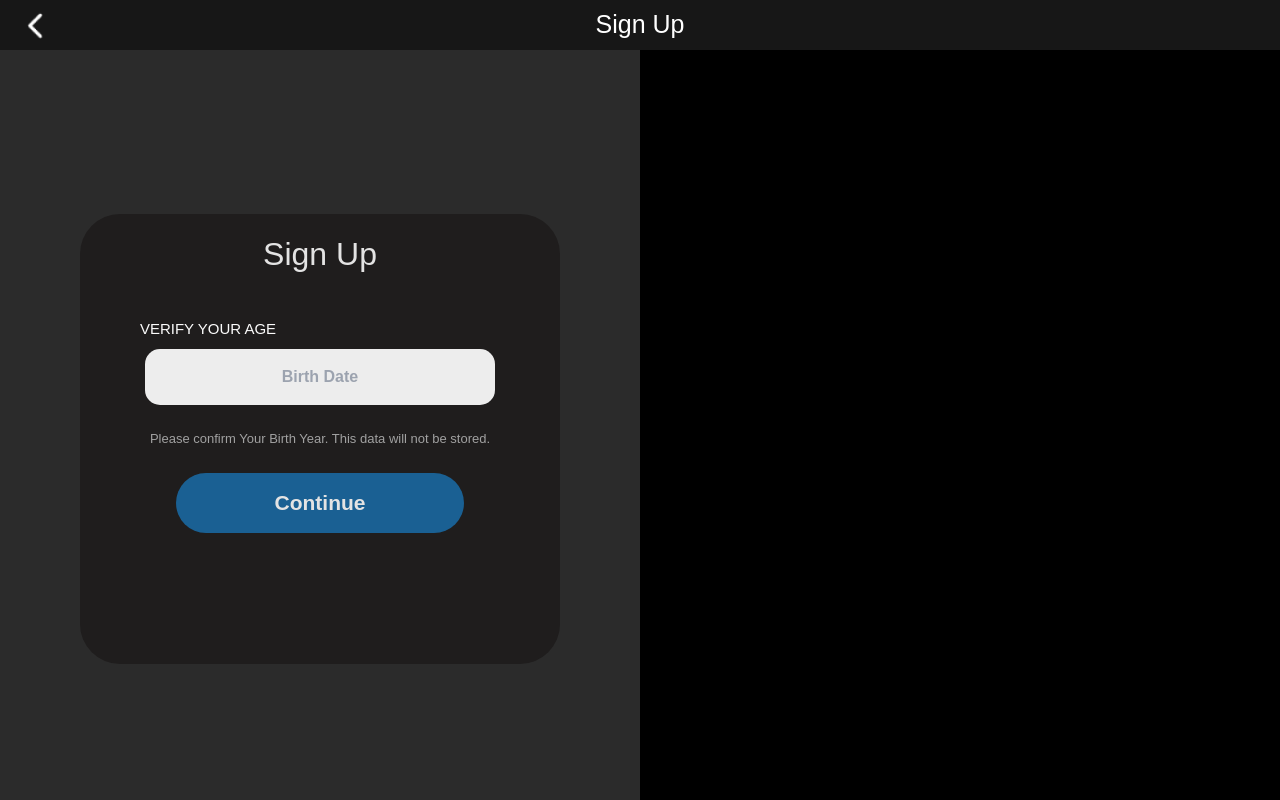
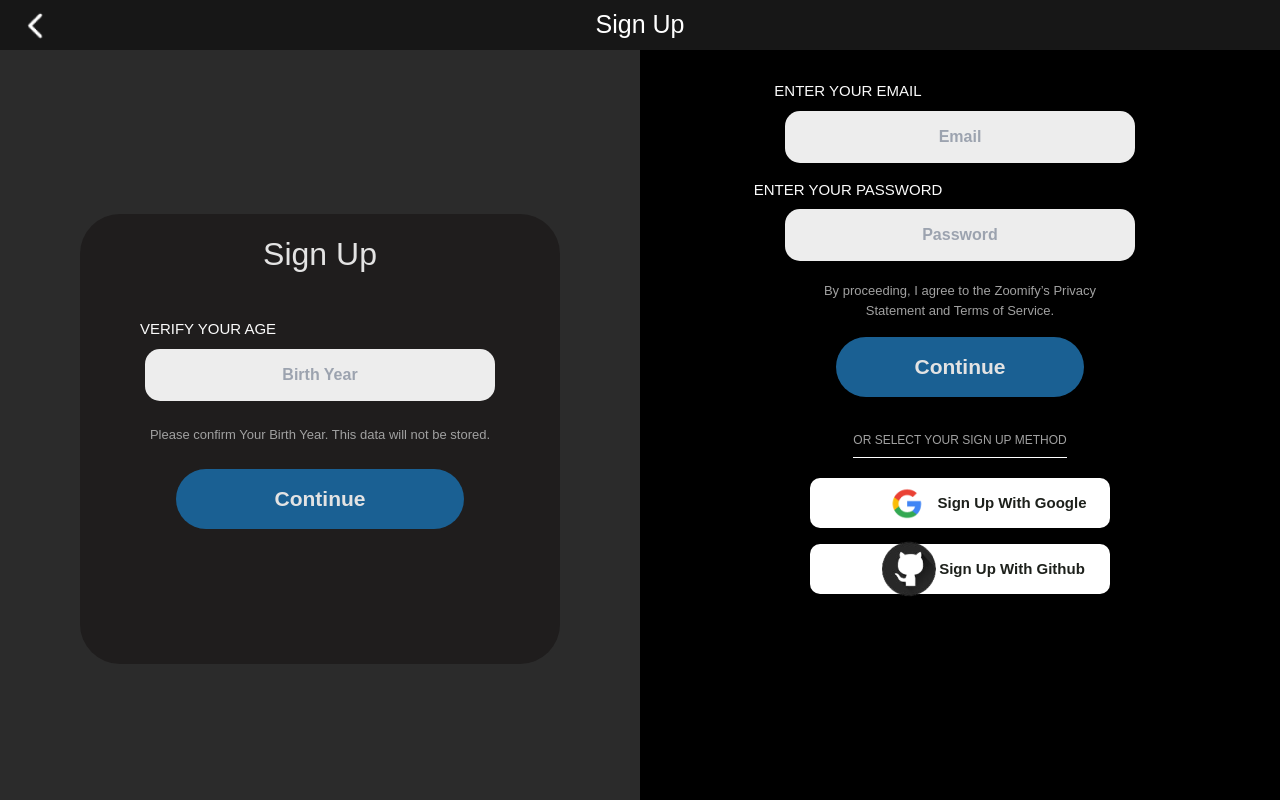
Before and after one commit to Febin-Joseph/zoomify, a React (Create React App) app in the folder client/: page /signup in a window 1280 px wide. Built offline with nearby package versions, Linux system fonts and the light colour scheme.

Commit message:
completed signup page rightside for desktop version completed the whole right side of the signup page

```diff
--- a/client/src/components/common/button/AuthenicationBtn.jsx
+++ b/client/src/components/common/button/AuthenicationBtn.jsx
@@ -1,9 +1,16 @@
-import React from 'react'
+import React from 'react';
 
-const AuthenicationBtn = () => {
+const AuthenicationBtn = ({ value, logo }) => {
+
   return (
-    <div>AuthenicationBtn</div>
-  )
+    <div>
+      <button className='flex items-center justify-center pl-11 bg-[#FFFFFF]
+        w-[300px] h-[50px] text-[#1D201B] text-[15px] font-bold mt-4 rounded-[10px] text-center'>
+        <img src={logo} alt="" className='w-[60px] flex items-center justify-start right-10' />
+        {value}
+      </button>
+    </div>
+  );
 }
 
-export default AuthenicationBtn
+export default AuthenicationBtn;
--- a/client/src/components/common/button/InputBtn.jsx
+++ b/client/src/components/common/button/InputBtn.jsx
@@ -1,7 +1,6 @@
 import React from 'react';
 
-const InputBtn = ({ text, width, height, placeholder, value, change }) => {
-  // const [inputBoxVal, setInputBoxVal] = useState('');
+const InputBtn = ({ text, width, height, placeholder, value, change, type }) => {
 
   const inputStyle = {
     width: width ? `${width}vw` : '90px',
@@ -16,10 +15,10 @@ const InputBtn = ({ text, width, height, placeholder, value, change }) => {
       </p>
       <div className='relative'>
         <input
-          type="text"
+          type={type}
           style={inputStyle}
           className={`rounded-[15px] mb-4 bg-[#EDEDED] max-w-[350px]
-            lg:max-w-[350px] min-h-[7vh] max-h-[52px] text-[#7E7E7E]
+            lg:max-w-[350px] min-h-[50px] max-h-[52px] text-[#7E7E7E]
             font-semibold text-center ${value ? 'text-black' : ''}`}
           value={value}
           onChange={change}
--- a/client/src/components/common/button/MainBtn.jsx
+++ b/client/src/components/common/button/MainBtn.jsx
@@ -12,7 +12,8 @@ const MainBtn = ({ value, height, width, onClick }) => {
       className='text-[#E3E3E3] text-[21px] font-semibold'>
       <button
         style={buttonStyle}
-        className='rounded-[43px] bg-[#1A6093] flex items-center justify-center content-center m-[5px] sm:max-w-[300px]'
+        className='rounded-[43px] bg-[#1A6093] flex items-center
+        justify-center content-center m-[5px] sm:max-w-[300px]'
         onClick={onClick}>
         {value}
       </button>
--- a/client/src/middleware/ageVerification.js
+++ b/client/src/middleware/ageVerification.js
@@ -1,10 +1,10 @@
 export function ageVerification(birthYear) {
-    if (!birthYear || isNaN(birthYear)) {
+    if (!birthYear || isNaN(birthYear)) {//checks if the input value is  empty or not a number
       return 'Please enter a valid year of birth.';
     } else {
-      const currentYear = new Date().getFullYear();
-      const enteredYear = parseInt(birthYear);
-      const userAge = currentYear - enteredYear;
+      const currentYear = new Date().getFullYear();//taken the current year
+      const enteredYear = parseInt(birthYear);//taking the user entered year
+      const userAge = currentYear - enteredYear;//current year minus user entered year for gettingthe user age
 
       if (userAge >= 18 && userAge <= 150) {
         return 'Age verification successful! You are eligible to sign up.';
--- a/client/src/pages/index.js
+++ b/client/src/pages/index.js
@@ -5,6 +5,7 @@ import JoinMeeting from './joinmeeting/JoinMeeting'
 import NewMeeting from './newmeeting/NewMeeting'
 import SignIn from './signin/SignIn'
 import SignUp from './signup/SignUp'
+import Rightside from './signup/Rightside'
 
 export {
     Home,
@@ -12,5 +13,6 @@ export {
     JoinMeeting,
     NewMeeting,
     SignIn,
-    SignUp
+    SignUp,
+    Rightside,
 }
--- /dev/null
+++ b/client/src/pages/signup/Rightside.jsx
@@ -0,0 +1,64 @@
+import React from 'react'
+import { InputBtn } from '../../components'
+import { MainBtn } from '../../components'
+import { AuthenicationBtn } from '../../components'
+
+const Rightside = ({ value1, logo1, value2, logo2 }) => {
+  return (
+    <div>
+      <InputBtn
+        text={"ENTER YOUR EMAIL"}
+        width={85}
+        height={8}
+        placeholder={"Email"}
+        change={''}
+        value={''}
+      />
+
+      <InputBtn
+        text={"ENTER YOUR PASSWORD"}
+        type={"Password"}
+        width={85}
+        height={8}
+        placeholder={"Password"}
+        change={''}
+        value={''}
+      />
+
+      <div className='flex items-center justify-center'>
+        <p className='text-[#A1A1A1] text-[13px] w-[25vw] text-center mt-1 mb-3'>
+          By proceeding, I agree to the Zoomify’s Privacy Statement and Terms of Service.
+        </p>
+      </div>
+
+
+      <div className='mb-8'>
+        <MainBtn
+          value={"Continue"}
+          width={60}
+          height={60}
+        />
+      </div>
+
+      <div className=' items-center justify-center flex flex-col'>
+        <p className='text-[#A1A1A1] text-[12px] text-center mt-3 absolute'>
+          OR SELECT YOUR SIGN UP METHOD
+          <span className='absolute mt-2 w-full flex items-center  h-[0.5px] bg-[#FFFFFF]'></span>
+        </p>
+      </div>
+      <div className='mt-7 flex items-center justify-center flex-col'>
+        <AuthenicationBtn
+          value={value1}
+          logo={logo1}
+        />
+
+        <AuthenicationBtn
+          value={value2}
+          logo={logo2}
+        />
+      </div>
+    </div>
+  )
+}
+
+export default Rightside;
--- a/client/src/pages/signup/SignUp.jsx
+++ b/client/src/pages/signup/SignUp.jsx
@@ -1,11 +1,15 @@
 import React, { useState } from 'react';
 import { Nav, MainCard, InputBtn, MainBtn } from '../../components';
+import Rightside from './Rightside';
 import { ageVerification } from '../../middleware';
+import { GoogleLogo } from '../../constants/icons';
+import { GithubLogo } from '../../constants/icons';
 
 const SignUp = () => {
   const [birthYear, setBirthYear] = useState('');
   const [verificationStatus, setVerificationStatus] = useState('');
 
+  //age verification imported from middleware folder
   function handleAgeVerification() {
     const verificationStatus = ageVerification(birthYear); // Call the ageVerification function
     setVerificationStatus(verificationStatus);
@@ -25,7 +29,7 @@ const SignUp = () => {
               text={"VERIFY YOUR AGE"}
               width={85}
               height={8}
-              placeholder={"Birth Date"}
+              placeholder={"Birth Year"}
               change={(e) => setBirthYear(e.target.value)}
               value={birthYear}
             />
@@ -42,7 +46,11 @@ const SignUp = () => {
               height={60}
               onClick={handleAgeVerification}
             />
-            <p className={`text-center mt-2 ${verificationStatus.includes('successful') ? 'text-green-500' : 'text-red-500'}`}>{verificationStatus}</p>
+            <p
+              className={`text-center mt-2 ${verificationStatus.includes('successful') ?
+                'text-green-500' : 'text-red-500'}`}>
+              {verificationStatus}
+            </p>
           </div>
         </MainCard>
       </div>
@@ -53,7 +61,7 @@ const SignUp = () => {
           text={"VERIFY YOUR AGE"}
           width={85}
           height={8}
-          placeholder={"Birth Date"}
+          placeholder={"Birth Year"}
           change={(e) => setBirthYear(e.target.value)}
           value={birthYear}
         />
@@ -68,7 +76,27 @@ const SignUp = () => {
             height={60}
             onClick={handleAgeVerification}
           />
-          <p className={`text-center mt-2 ${verificationStatus.includes('successful') ? 'text-green-500' : 'text-red-500'}`}>{verificationStatus}</p>
+          <p
+            className={`text-center mt-2 ${verificationStatus.includes('successful') ?
+              'text-green-500' : 'text-red-500'}`}>
+            {verificationStatus}
+          </p>
+        </div>
+      </div>
+
+
+      {/* Right-Center Content */}
+      <div
+        className='hidden lg:absolute lg:top-[80px] lg:right-0 lg:flex lg:flex-col
+                  lg:justify-center lg:items-center h-[calc(100vh - 80px)] lg:w-[50%]'>
+        <div>
+          <Rightside
+            value1={"Sign Up With Google"}
+            logo1={GoogleLogo}
+
+            value2={"Sign Up With Github"}
+            logo2={GithubLogo}
+          />
         </div>
       </div>
     </div>
```
Also changed, not shown: client/src/routes/AppRoutes.jsx (+4 -4 lines).
